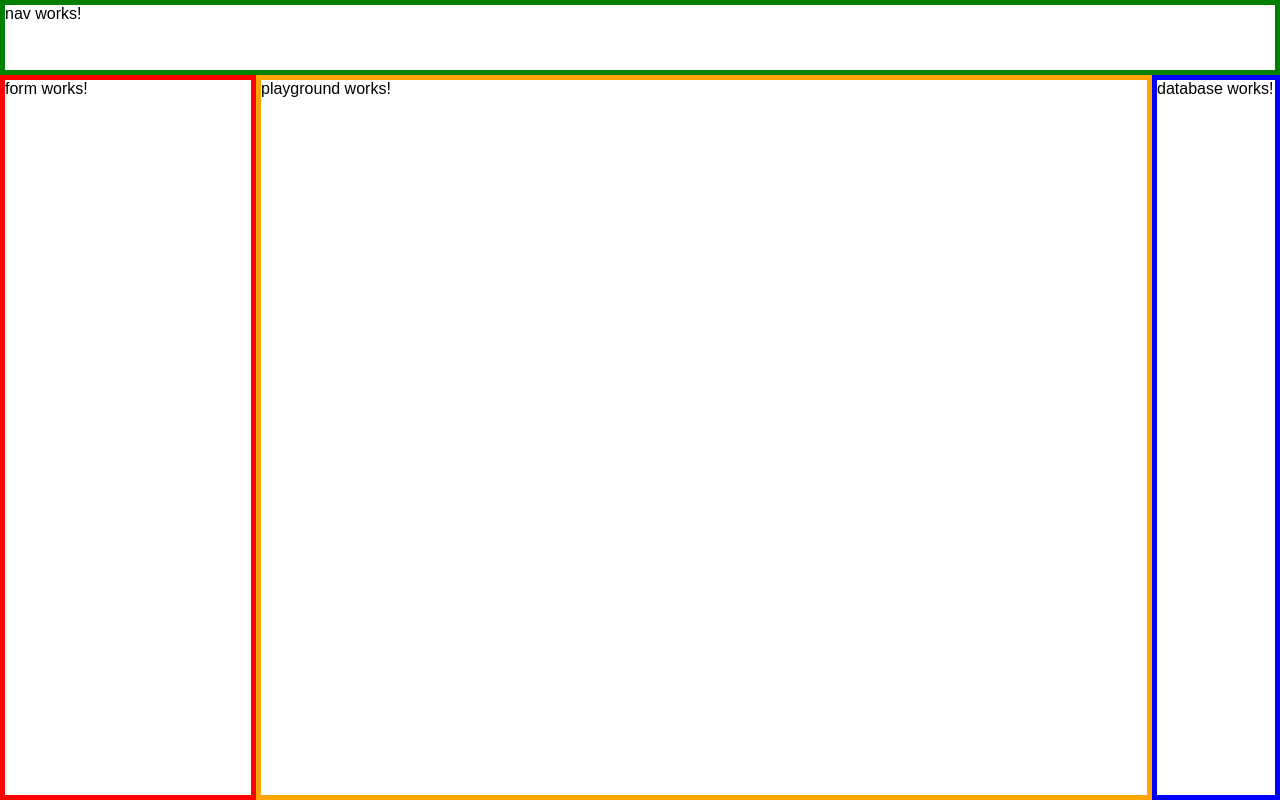
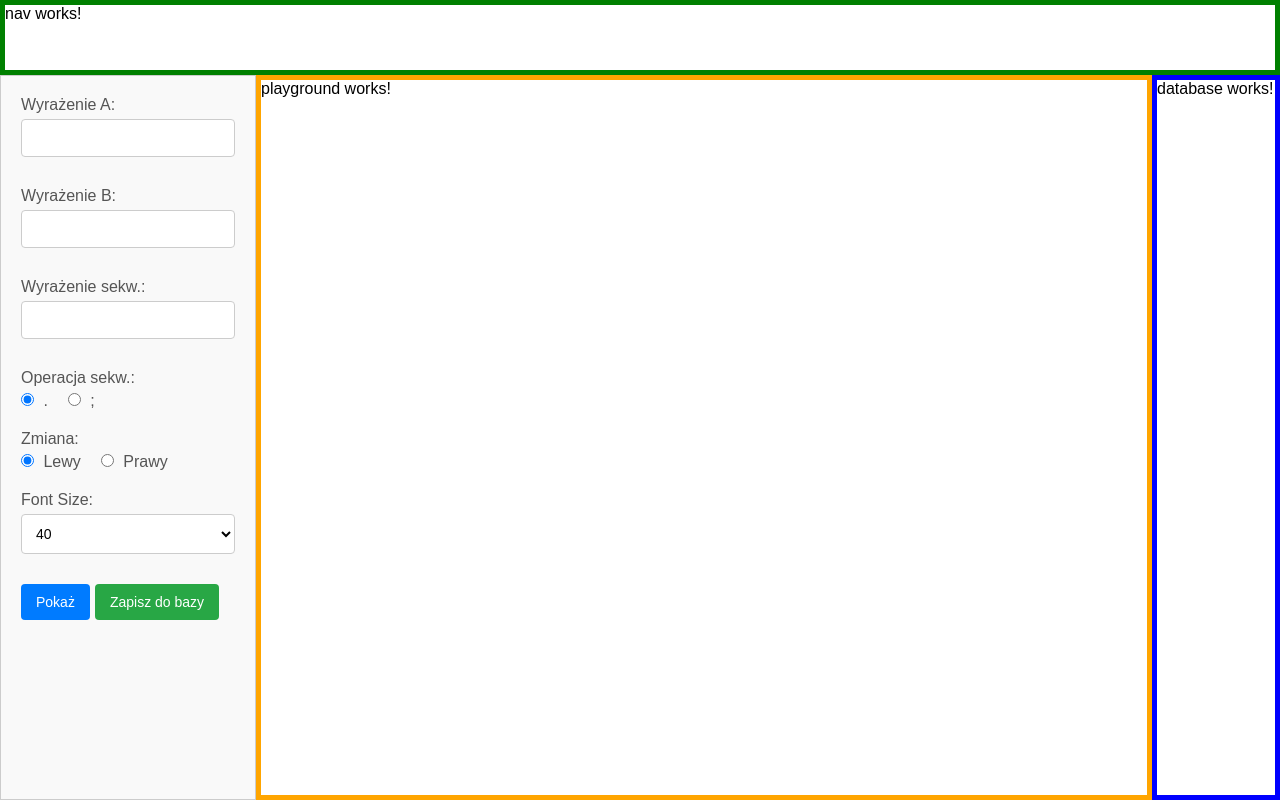
Before and after one commit to jaqba98/uniterm-zamiana, an Angular app: page / in a window 1280 px wide. Built offline with nearby package versions, Linux system fonts and the light colour scheme.

Commit message:
feat: create form ui with styles

```diff
--- a/src/app/form/form.component.html
+++ b/src/app/form/form.component.html
@@ -1,116 +1,66 @@
+<div class="form-wrapper">
   <div class="form">
-  <p>form works!</p>
+    <form [formGroup]="form" (ngSubmit)="onSubmit()">
+      <div>
+        <label for="wyrazenieA">Wyrażenie A:</label>
+        <input id="wyrazenieA" formControlName="wyrazenieA" type="text" />
       </div>
 
-<!-- <div class="form" [formGroup]="expressionForm">
-  <p>Wyrażenie oper.:</p>
+      <div>
+        <label for="wyrazenieB">Wyrażenie B:</label>
+        <input id="wyrazenieB" formControlName="wyrazenieB" type="text" />
+      </div>
 
       <div>
-    <label for="a">Wyrażenie A: </label>
-    <input type="text" id="a" formControlName="expressionA" />
-    <div
-      *ngIf="
-        expressionForm.get('expressionA')?.touched &&
-        expressionForm.get('expressionA')?.invalid
-      "
-      class="error"
-    >
-      <small *ngIf="expressionForm.get('expressionA')?.hasError('required')"
-        >To pole jest wymagane.</small
-      >
-      <small *ngIf="expressionForm.get('expressionA')?.hasError('minlength')"
-        >Minimalna długość to 3 znaki.</small
-      >
+        <label for="wyrazenieSekw">Wyrażenie sekw.:</label>
+        <input id="wyrazenieSekw" formControlName="wyrazenieSekw" type="text" />
+      </div>
+
+      <div>
+        <label>Operacja sekw.:</label>
+        <div>
+          <label>
+            <input formControlName="operacjaSekw" type="radio" value="kropka" />
+            .
+          </label>
+          <label>
+            <input
+              formControlName="operacjaSekw"
+              type="radio"
+              value="średnik"
+            />
+            ;
+          </label>
         </div>
       </div>
 
       <div>
-    <label for="b">Wyrażenie B: </label>
-    <input type="text" id="b" formControlName="expressionB" />
-    <div
-      *ngIf="
-        expressionForm.get('expressionB')?.touched &&
-        expressionForm.get('expressionB')?.invalid
-      "
-      class="error"
-    >
-      <small *ngIf="expressionForm.get('expressionB')?.hasError('required')"
-        >To pole jest wymagane.</small
-      >
-      <small *ngIf="expressionForm.get('expressionB')?.hasError('minlength')"
-        >Minimalna długość to 3 znaki.</small
-      >
+        <label>Zmiana:</label>
+        <div>
+          <label>
+            <input formControlName="zamiana" type="radio" value="lewy" /> Lewy
+          </label>
+          <label>
+            <input formControlName="zamiana" type="radio" value="prawy" /> Prawy
+          </label>
         </div>
       </div>
 
       <div>
-    <label for="sequence">Wyrażenie sekw.: </label>
-    <input type="text" id="sequence" formControlName="sequenceExpression" />
-    <div
-      *ngIf="
-        expressionForm.get('sequenceExpression')?.touched &&
-        expressionForm.get('sequenceExpression')?.invalid
-      "
-      class="error"
-    >
-      <small
-        *ngIf="expressionForm.get('sequenceExpression')?.hasError('required')"
-        >To pole jest wymagane.</small
-      >
+        <label for="fontSize">Font Size:</label>
+        <select id="fontSize" formControlName="fontSize">
+          <option value="10">10</option>
+          <option value="20">20</option>
+          <option value="30">30</option>
+          <option value="40">40</option>
+          <option value="50">50</option>
+        </select>
+      </div>
+
+      <div class="buttons">
+        <button type="submit">Pokaż</button>
+        <button type="button" (click)="zapiszDoBazy()">Zapisz do bazy</button>
+      </div>
+    </form>
   </div>
 </div>
-
-  <div>
-    <label>Operacja sekw.: </label>
-    <div>
-      <input type="radio" formControlName="sequenceOperation" value="comma" />
-      <label>,</label>
-    </div>
-    <div>
-      <input
-        type="radio"
-        formControlName="sequenceOperation"
-        value="semicolon"
-      />
-      <label>;</label>
-    </div>
-    <div
-      *ngIf="
-        expressionForm.get('sequenceOperation')?.touched &&
-        expressionForm.get('sequenceOperation')?.invalid
-      "
-      class="error"
-    >
-      <small
-        *ngIf="expressionForm.get('sequenceOperation')?.hasError('required')"
-        >Wybór operacji jest wymagany.</small
-      >
-    </div>
-  </div>
-
-  <div>
-    <label>Zamiana: </label>
-    <div>
-      <input type="radio" formControlName="swapDirection" value="left" />
-      <label>Lewy</label>
-    </div>
-    <div>
-      <input type="radio" formControlName="swapDirection" value="right" />
-      <label>Prawy</label>
-    </div>
-    <div
-      *ngIf="
-        expressionForm.get('swapDirection')?.touched &&
-        expressionForm.get('swapDirection')?.invalid
-      "
-      class="error"
-    >
-      <small *ngIf="expressionForm.get('swapDirection')?.hasError('required')"
-        >Wybór kierunku zamiany jest wymagany.</small
-      >
-    </div>
-  </div>
-
-  <button (click)="show()">Pokaż</button>
-  <button (click)="saveToDatabase()">Zapisz do bazy</button>
-</div> -->
--- a/src/app/form/form.component.scss
+++ b/src/app/form/form.component.scss
@@ -2,111 +2,105 @@
   display: contents;
 }
 
-.form {
+.form-wrapper {
   grid-area: form;
-  border: 5px solid red;
-  overflow: hidden;
+  overflow: auto;
 }
 
-// .form {
-//   max-width: 400px;
-//   padding: 20px;
-//   border: 1px solid #ccc;
-//   background-color: #f9f9f9;
-//   box-shadow: 0 4px 6px rgba(0, 0, 0, 0.1);
-//   font-family: Arial, sans-serif;
-// }
+.form {
+  min-width: 200px;
+  max-width: 500px;
+  height: 100%;
+  padding: 20px;
+  border: 1px solid #ccc;
+  background-color: #f9f9f9;
+  box-shadow: 0 4px 6px rgba(0, 0, 0, 0.1);
+  font-family: Arial, sans-serif;
+}
 
-// .form p {
-//   font-size: 18px;
-//   font-weight: bold;
-//   margin-bottom: 16px;
-//   color: #333;
-// }
+.form label {
+  display: block;
+  font-weight: bold;
+  margin-bottom: 5px;
+  color: #333;
+}
 
-// .form > div {
-//   margin-bottom: 16px;
-// }
+.form input[type="text"],
+.form select {
+  width: 100%;
+  padding: 10px;
+  margin-bottom: 15px;
+  border: 1px solid #ccc;
+  border-radius: 4px;
+  font-size: 14px;
+  background-color: #fff;
+  box-sizing: border-box;
+}
 
-// label {
-//   font-weight: 600;
-//   display: inline-block;
-//   margin-bottom: 4px;
-//   color: #555;
-// }
+.form input[type="radio"] {
+  margin-right: 5px;
+}
 
-// input[type="text"] {
-//   width: 100%;
-//   padding: 8px;
-//   border: 1px solid #ccc;
-//   border-radius: 4px;
-//   font-size: 14px;
-//   box-sizing: border-box;
-//   transition: border-color 0.3s ease;
-// }
+.form div {
+  margin-bottom: 15px;
+}
 
-// input[type="text"]:focus {
-//   border-color: #007bff;
-//   outline: none;
-// }
+.form button {
+  padding: 10px 15px;
+  font-size: 14px;
+  border: none;
+  border-radius: 4px;
+  cursor: pointer;
+  transition: background-color 0.3s ease;
+}
 
-// input[type="radio"] {
-//   margin-right: 8px;
-// }
+.form button[type="submit"] {
+  background-color: #007bff;
+  color: white;
+}
 
-// label + input[type="radio"] {
-//   margin-left: 16px;
-// }
+.form button[type="submit"]:hover {
+  background-color: #0056b3;
+}
 
-// button {
-//   padding: 10px 16px;
-//   font-size: 14px;
-//   font-weight: bold;
-//   color: #fff;
-//   background-color: #007bff;
-//   border: none;
-//   border-radius: 4px;
-//   cursor: pointer;
-//   transition: background-color 0.3s ease;
-//   margin-right: 8px;
-// }
+.form button[type="button"] {
+  background-color: #28a745;
+  color: white;
+}
 
-// button:hover {
-//   background-color: #0056b3;
-// }
+.form button[type="button"]:hover {
+  background-color: #218838;
+}
 
-// button:disabled {
-//   background-color: #ccc;
-//   cursor: not-allowed;
-// }
+.form div > label {
+  margin-bottom: 5px;
+  font-weight: normal;
+  display: inline-block;
+  margin-right: 10px;
+  color: #555;
+}
 
-// .error {
-//   color: red;
-//   margin-top: 4px;
-// }
+.form div > div {
+  display: flex;
+  align-items: center;
+  gap: 10px;
+}
 
-// small {
-//   display: block;
-// }
+.form select {
+  font-size: 14px;
+}
 
-// button {
-//   padding: 10px 16px;
-//   font-size: 14px;
-//   font-weight: bold;
-//   color: #fff;
-//   background-color: #007bff;
-//   border: none;
-//   border-radius: 4px;
-//   cursor: pointer;
-//   transition: background-color 0.3s ease;
-//   margin-right: 8px;
-// }
+@media (max-width: 600px) {
+  .form {
+    padding: 15px;
+  }
 
-// button:hover {
-//   background-color: #0056b3;
-// }
+  .form button {
+    width: 100%;
+  }
+}
 
-// button:disabled {
-//   background-color: #ccc;
-//   cursor: not-allowed;
-// }
+.buttons {
+  display: flex;
+  gap: 5px;
+}
--- a/src/app/form/form.component.ts
+++ b/src/app/form/form.component.ts
@@ -1,47 +1,32 @@
-// import { CommonModule } from '@angular/common';
-import { Component, OnInit } from '@angular/core';
-// import {
-//   FormGroup,
-//   FormBuilder,
-//   Validators,
-//   ReactiveFormsModule,
-// } from '@angular/forms';
+import { Component } from '@angular/core';
+import { FormBuilder, FormGroup, ReactiveFormsModule } from '@angular/forms';
 
 @Component({
   selector: 'app-form',
   standalone: true,
-  // imports: [CommonModule, ReactiveFormsModule],
+  imports: [ReactiveFormsModule],
   templateUrl: './form.component.html',
   styleUrl: './form.component.scss',
 })
-export class FormComponent implements OnInit {
-  // expressionForm: FormGroup;
+export class FormComponent {
+  form: FormGroup;
 
-  // constructor(private fb: FormBuilder) {
-  //   this.expressionForm = this.fb.group({
-  //     expressionA: ['', [Validators.required, Validators.minLength(3)]],
-  //     expressionB: ['', [Validators.required, Validators.minLength(3)]],
-  //     sequenceExpression: ['', Validators.required],
-  //     sequenceOperation: ['comma', Validators.required],
-  //     swapDirection: ['left', Validators.required],
-  //   });
-  // }
+  constructor(private fb: FormBuilder) {
+    this.form = this.fb.group({
+      wyrazenieA: [''],
+      wyrazenieB: [''],
+      wyrazenieSekw: [''],
+      operacjaSekw: ['kropka'],
+      zamiana: ['lewy'],
+      fontSize: ['40'],
+    });
+  }
 
-  ngOnInit(): void {}
+  onSubmit() {
+    console.log('Dane formularza:', this.form.value);
+  }
 
-  // show(): void {
-  //   if (this.expressionForm.valid) {
-  //     console.log('Form values:', this.expressionForm.value);
-  //   } else {
-  //     console.error('Form is invalid');
-  //   }
-  // }
-
-  // saveToDatabase(): void {
-  //   if (this.expressionForm.valid) {
-  //     console.log('Saving to database:', this.expressionForm.value);
-  //   } else {
-  //     console.error('Cannot save. Form is invalid.');
-  //   }
-  // }
+  zapiszDoBazy() {
+    console.log('Zapis do bazy:', this.form.value);
+  }
 }
--- a/src/styles.scss
+++ b/src/styles.scss
@@ -6,3 +6,7 @@
   box-sizing: border-box;
   font-family: Arial, Helvetica, sans-serif;
 }
+
+body {
+  min-width: 300px;
+}
```
Lines whose indentation alone changed are shown as unchanged.
